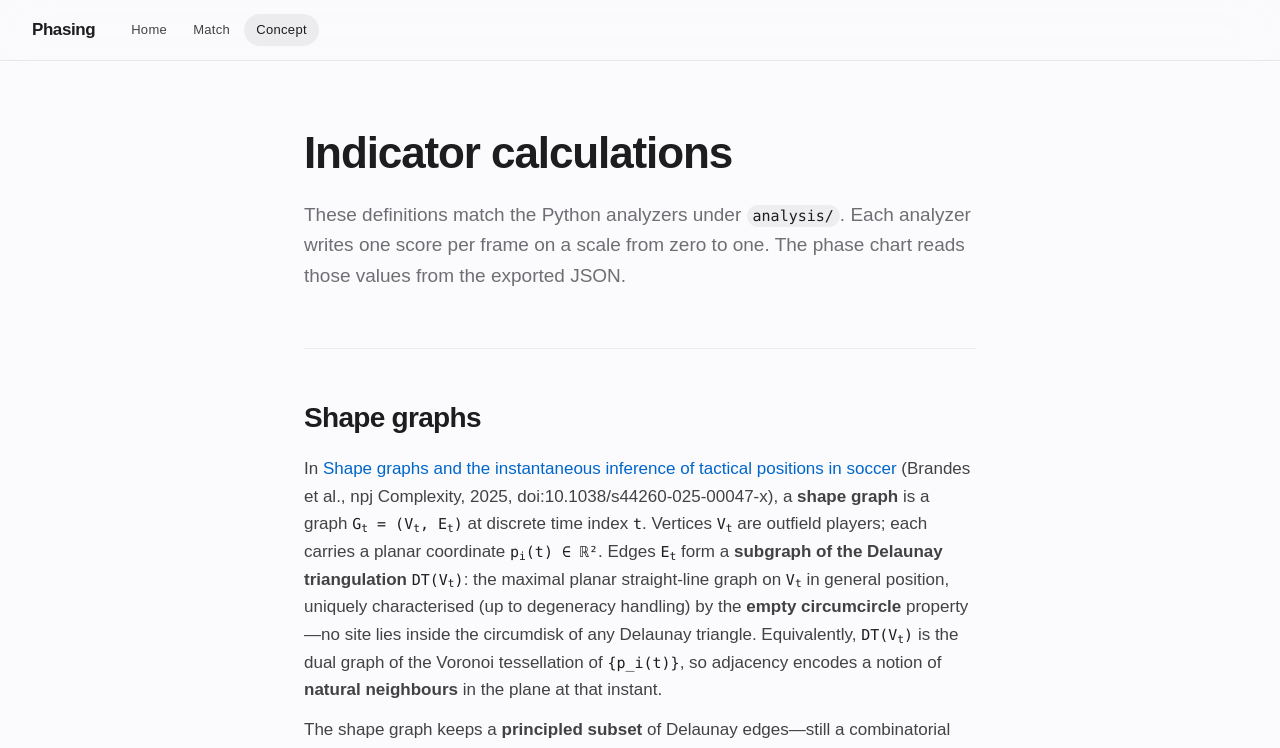
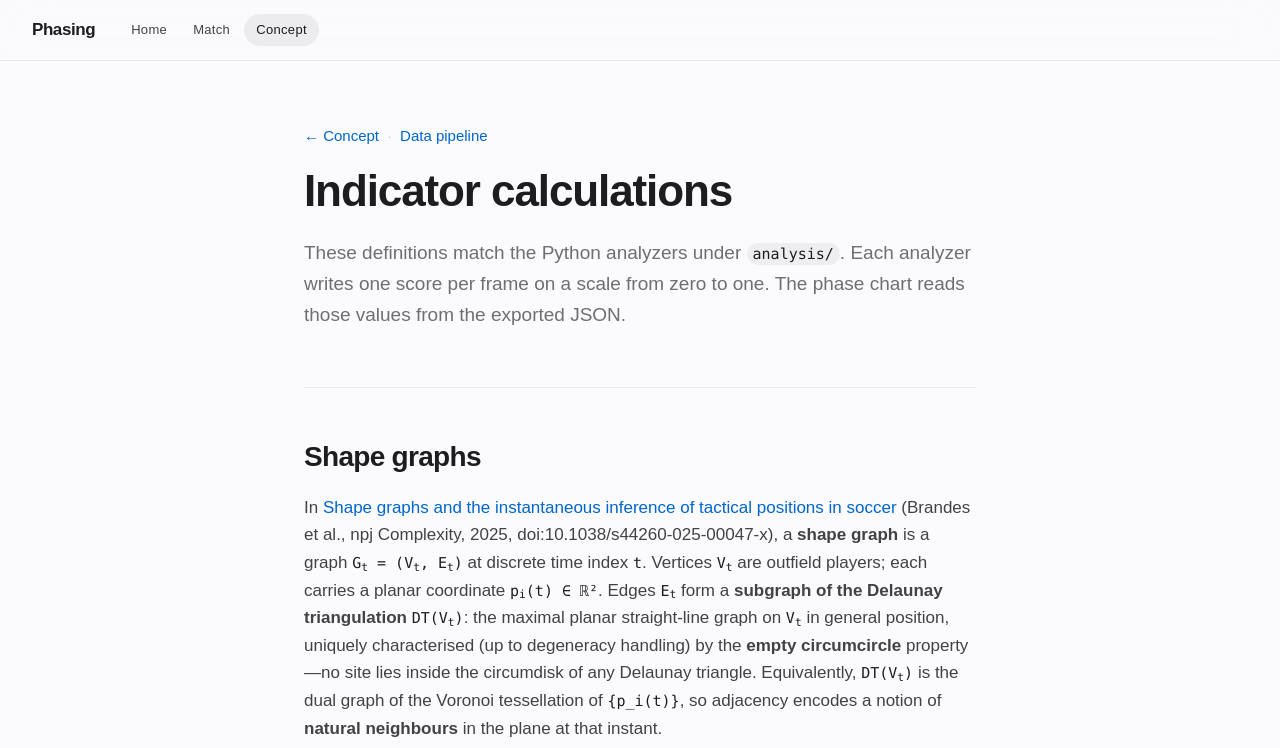
Before and after one commit to ryanfuchs/SkillCornerHackathon, a React (Vite) app in the folder frontend/: page /methodology/indicators in a window 1280 px wide. Shown: the top 748 px of the page. Built offline with nearby package versions, Linux system fonts and the light colour scheme.

Commit message:
Add ScrollToTop component

```diff
--- a/frontend/src/App.tsx
+++ b/frontend/src/App.tsx
@@ -1,4 +1,5 @@
 import { Navigate, Route, Routes } from 'react-router-dom'
+import { ScrollToTop } from '@/components/ScrollToTop'
 import { LandingPage } from '@/pages/LandingPage'
 import { MatchDashboardPage } from '@/pages/MatchDashboardPage'
 import { ConceptPage } from '@/pages/ConceptPage'
@@ -7,7 +8,9 @@ import { IndicatorsExplainedPage } from '@/pages/methodology/IndicatorsExplained
 
 function App() {
   return (
-    <Routes>
+    <>
+      <ScrollToTop />
+      <Routes>
       <Route path="/" element={<LandingPage />} />
       <Route path="/match" element={<MatchDashboardPage />} />
       <Route path="/methodology" element={<ConceptPage />} />
@@ -25,6 +28,7 @@ function App() {
       />
       <Route path="*" element={<Navigate to="/" replace />} />
     </Routes>
+    </>
   )
 }
 
--- /dev/null
+++ b/frontend/src/components/ScrollToTop.tsx
@@ -0,0 +1,13 @@
+import { useLayoutEffect } from 'react'
+import { useLocation } from 'react-router-dom'
+
+/** Reset window scroll on navigation (SPA default leaves prior scroll position). */
+export function ScrollToTop() {
+  const { pathname } = useLocation()
+
+  useLayoutEffect(() => {
+    window.scrollTo(0, 0)
+  }, [pathname])
+
+  return null
+}
--- a/frontend/src/pages/methodology/DataPipelinePage.tsx
+++ b/frontend/src/pages/methodology/DataPipelinePage.tsx
@@ -7,10 +7,19 @@ export function DataPipelinePage() {
       <main className="mx-auto max-w-[720px] px-6 pb-24 pt-12 sm:pt-16">
         <p className="text-[15px] font-medium text-[#86868b] dark:text-[#98989d]">
           <Link
+            to="/methodology"
+            className="text-[#0066cc] hover:underline dark:text-[#2997ff]"
+          >
+            ← Concept
+          </Link>
+          <span className="mx-2 opacity-40" aria-hidden>
+            ·
+          </span>
+          <Link
             to="/methodology/indicators"
             className="text-[#0066cc] hover:underline dark:text-[#2997ff]"
           >
-            ← Indicator calculations
+            Indicator calculations
           </Link>
         </p>
         <h1 className="mt-4 text-[40px] font-semibold leading-tight tracking-tight text-[#1d1d1f] sm:text-[44px] dark:text-[#f5f5f7]">
--- a/frontend/src/pages/methodology/IndicatorsExplainedPage.tsx
+++ b/frontend/src/pages/methodology/IndicatorsExplainedPage.tsx
@@ -26,7 +26,24 @@ export function IndicatorsExplainedPage() {
   return (
     <SiteLayout marketing>
       <main className="mx-auto max-w-[720px] px-6 pb-24 pt-12 sm:pt-16">
-        <h1 className="text-[40px] font-semibold leading-tight tracking-tight text-[#1d1d1f] sm:text-[44px] dark:text-[#f5f5f7]">
+        <p className="text-[15px] font-medium text-[#86868b] dark:text-[#98989d]">
+          <Link
+            to="/methodology"
+            className="text-[#0066cc] hover:underline dark:text-[#2997ff]"
+          >
+            ← Concept
+          </Link>
+          <span className="mx-2 opacity-40" aria-hidden>
+            ·
+          </span>
+          <Link
+            to="/methodology/data-pipeline"
+            className="text-[#0066cc] hover:underline dark:text-[#2997ff]"
+          >
+            Data pipeline
+          </Link>
+        </p>
+        <h1 className="mt-4 text-[40px] font-semibold leading-tight tracking-tight text-[#1d1d1f] sm:text-[44px] dark:text-[#f5f5f7]">
           Indicator calculations
         </h1>
         <p className="mt-5 text-[19px] leading-relaxed text-[#6e6e73] dark:text-[#a1a1a6]">
```
